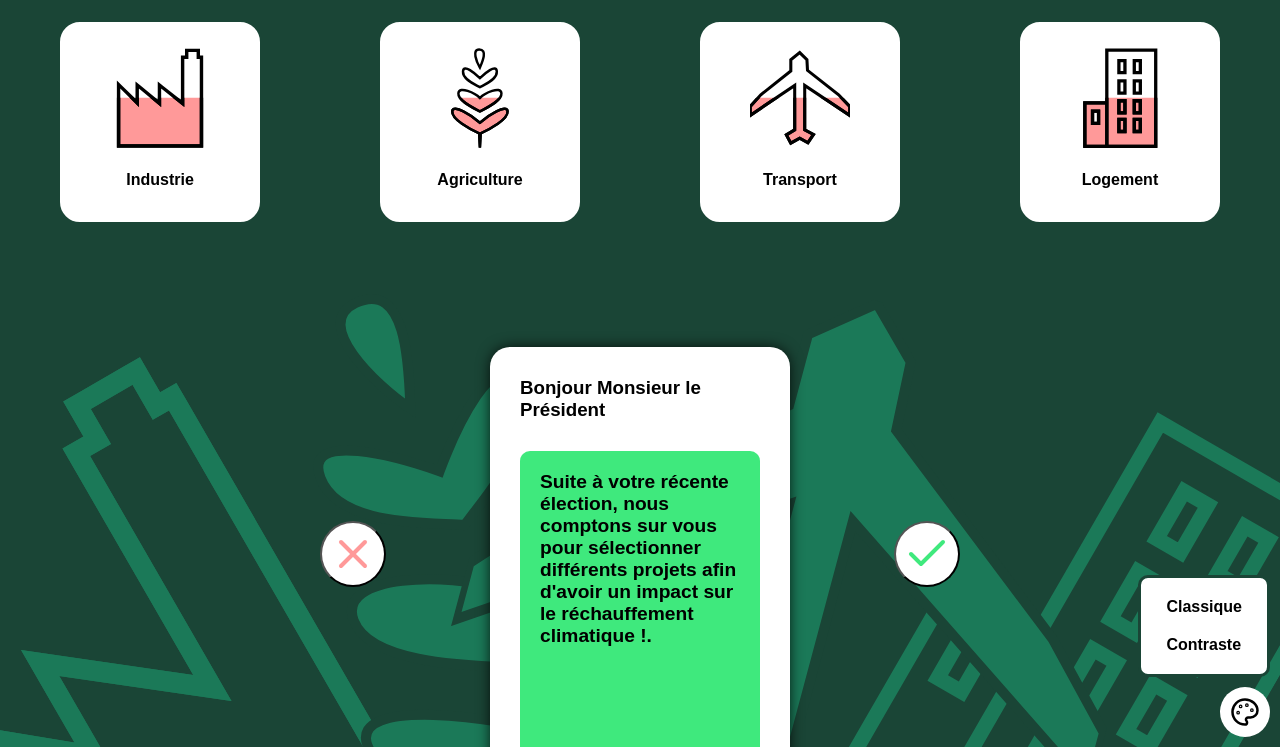
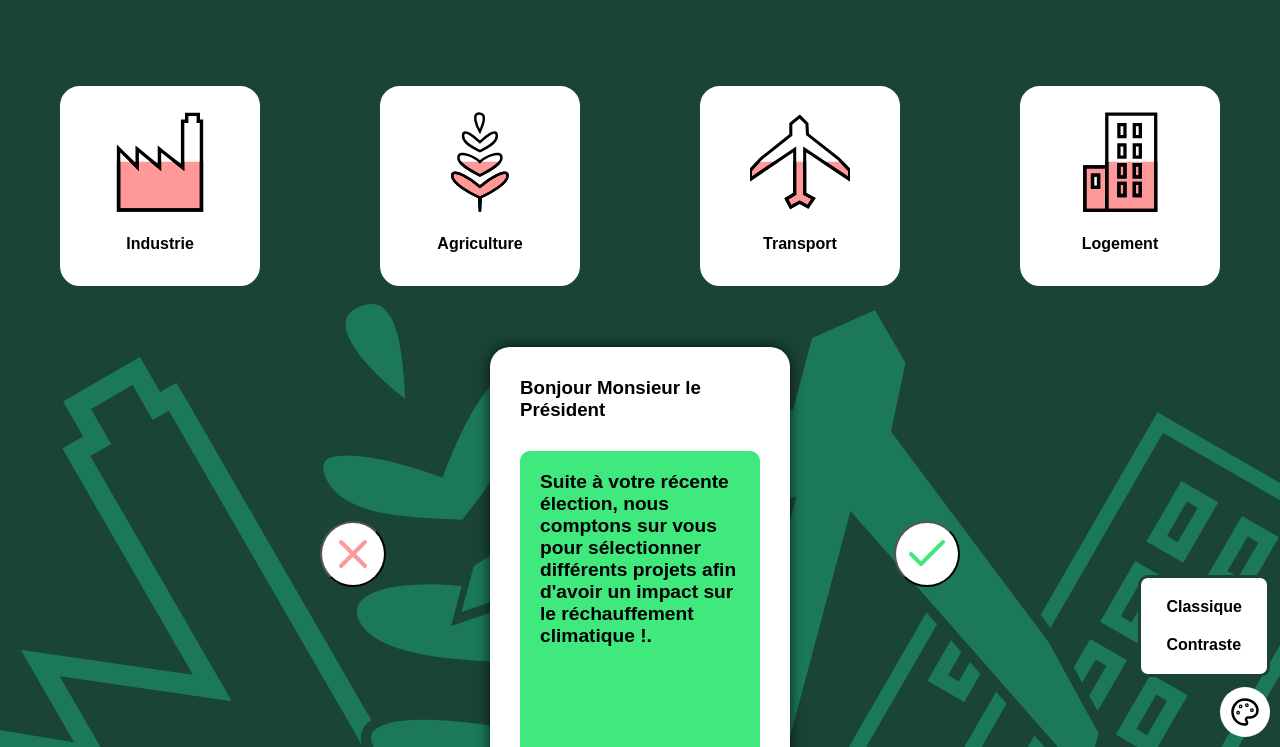
Before and after one commit to Natounet/NDLI2023, a website: page public/index.html in a window 1280 px wide. Shown: the part 53-800 px from the top of the page. Drawn offline with Linux system fonts and the light colour scheme.

Commit message:
Changed icons margin

```diff
--- a/css/style.css
+++ b/css/style.css
@@ -178,7 +178,7 @@ div.carte_interieur {
     display: flex;
     width: 100%;
     justify-content: space-around;
-    margin-top: 2%;
+    margin-top: 7%;
 }
 
 .svg-container{
```
